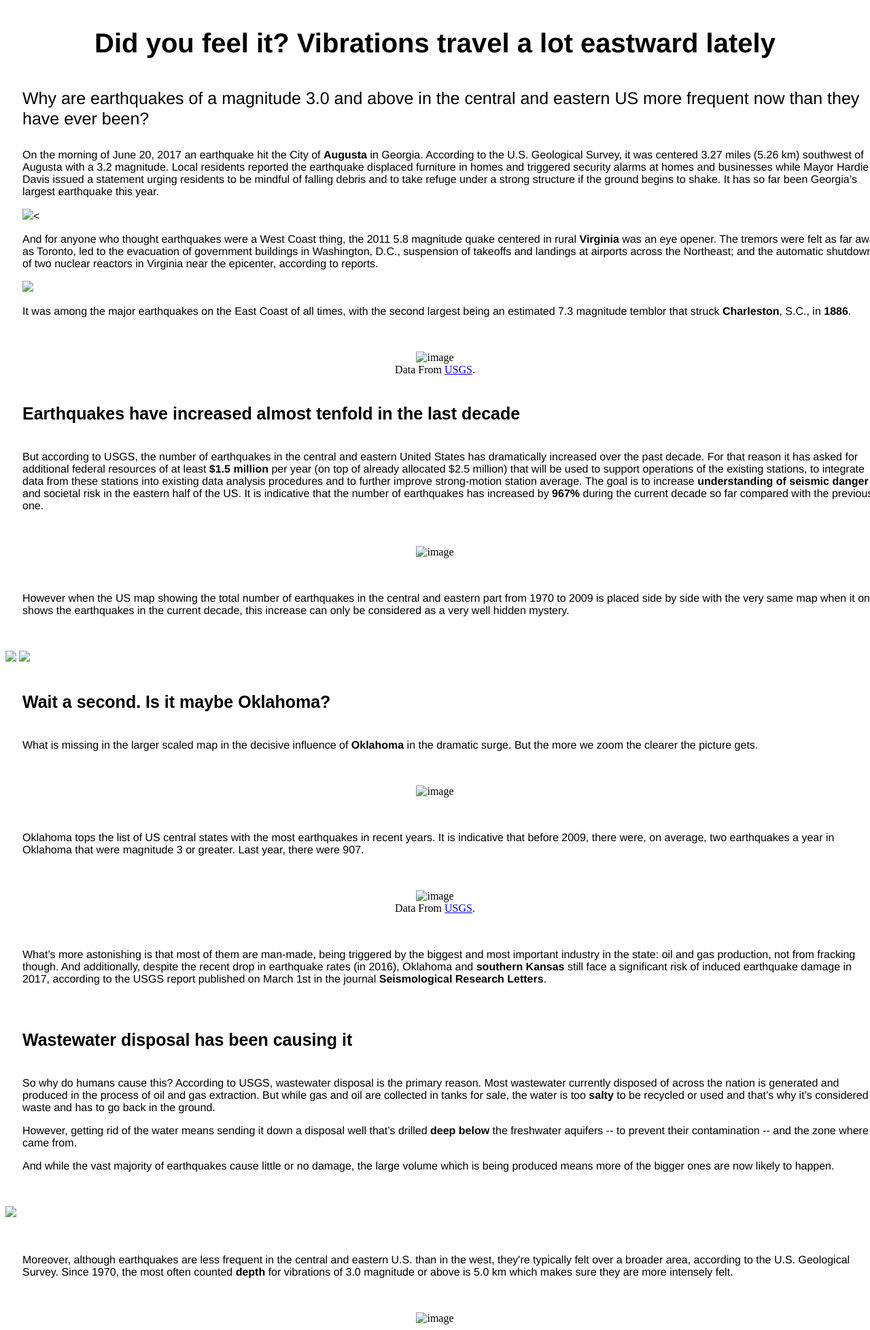
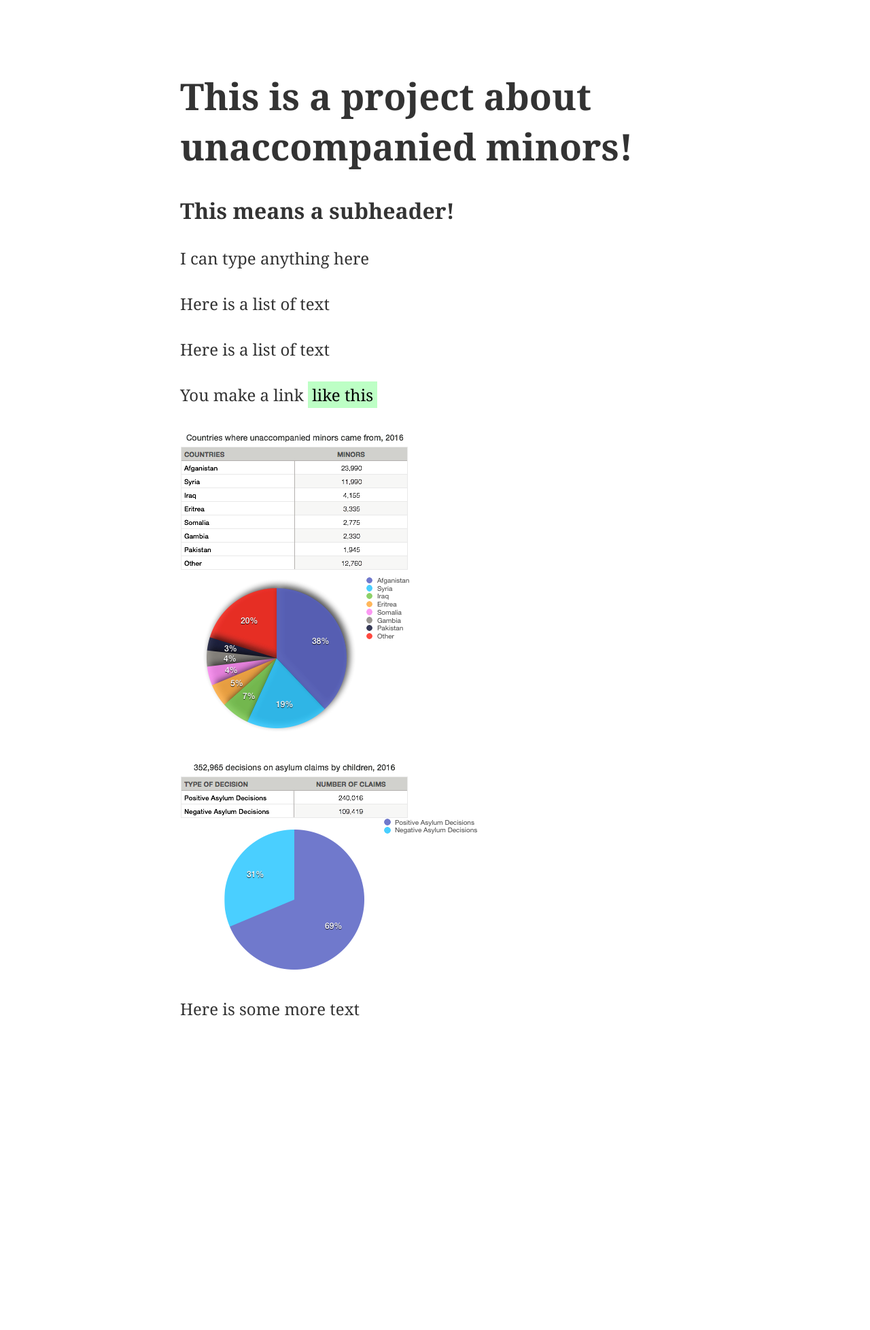
Before and after one commit to chrgavalas/data-projects, a Jekyll site: the page built from docs/Unaccompanied-Minors/index.md, in a window 1280 px wide. Shown: the whole page at 68% size. Built offline with Jekyll 4.4.1, drawn with Linux system fonts in a browser that asks for light colours; after the commit the page ends 1597 px from its top, so only the background shows below that.

Commit message:
new changes

```diff
--- a/docs/Unaccompanied-Minors/index.html
+++ /dev/null
@@ -1,51 +0,0 @@
-<!DOCTYPE html>
-<html>
-  <head>
-    <meta charset="UTF-8">
-    <link href="https://fonts.googleapis.com/css?family=Cabin|Inconsolata|Nunito|Nunito+Sans|Pacifico|Quicksand|Roboto|Rubik|VT323" rel="stylesheet">
-    <link rel="stylesheet" type="text/css" href="style.css">
-    <title>Data Studio Menu</title>
-  </head>
-  <body>
-  <h1 class="restaurant">Did you feel it? Vibrations travel a lot eastward lately</h1>
-  <div class="text"> Why are earthquakes of a magnitude 3.0 and above in the central and eastern US more frequent now than they have ever been?  </div>
-  <div class="article_after_title"> <p>On the morning of June 20, 2017 an earthquake hit the City of <b>Augusta</b> in Georgia. According to the U.S. Geological Survey, it was centered 3.27 miles (5.26 km) southwest of Augusta with a 3.2 magnitude. Local residents reported the earthquake displaced furniture in homes and triggered security alarms at homes and businesses while Mayor Hardie Davis issued a statement urging residents to be mindful of falling debris and to take refuge under a strong structure if the ground begins to shake. It has so far been Georgia’s largest earthquake this year.</p>
-  <img src="earth-georgia.png"><
-  <p>And for anyone who thought earthquakes were a West Coast thing, the 2011 5.8 magnitude quake centered in rural <b>Virginia</b> was an eye opener. The tremors were felt as far away as Toronto, led to the evacuation of government buildings in Washington, D.C., suspension of takeoffs and landings at airports across the Northeast; and the automatic shutdown of two nuclear reactors in Virginia near the epicenter, according to reports.
-</p>
-  <img src="virginia.png">
-  <p> It was among the major earthquakes on the East Coast of all times, with the second largest being an estimated 7.3 magnitude temblor that struck <b>Charleston</b>, S.C., in <b>1886</b>. </p> </div>
-  <div style="text-align: center;"><img src="large-quakes.png" ALT="image"></div>
-  <div> Data From <a href="https://www.usgs.gov/" target="blank"> USGS</a>. </div>
-  <h3 class="title"> Earthquakes have increased almost tenfold in the last decade </h3>
-  <div class="article_after_title">  But according to USGS, the number of earthquakes in the central and eastern United States has dramatically increased over the past decade. For that reason it has asked for additional federal resources of at least <b>$1.5 million</b> per year (on top of already allocated $2.5 million) that will be used to support operations of the existing stations, to integrate data from these stations into existing data analysis procedures and to further improve strong-motion station average. The goal is to increase <b>understanding of seismic danger</b> and societal risk in the eastern half of the US. It is indicative that the number of earthquakes has increased by <b>967%</b> during the current decade so far compared with the previous one.
-  </div>
-  <div style="text-align: center;"><img src="increase-quakes.png" ALT="image"></div>
-  <div class="story_article">  However when the US map showing the total number of earthquakes in the central and eastern part from 1970 to 2009 is placed side by side with the very same map when it only shows the earthquakes in the current decade, this increase can only be considered as a very well hidden mystery. </div>
-  <img src="red-dots.png">
-  <img src="green-dots.png">
-  <h3 class="title"> Wait a second. Is it maybe Oklahoma? </h3>
-  <div class="article_after_title"> What is missing in the larger scaled map in the decisive influence of <b>Oklahoma</b> in the dramatic surge. But the more we zoom the clearer the picture gets. </div>
-  <div style="text-align: center;"><img src="oklahoma-dots.png" ALT="image"></div>
-  <div class="story_article"> Oklahoma tops the list of US central states with the most earthquakes in recent years. It is indicative that before 2009, there were, on average, two earthquakes a year in Oklahoma that were magnitude 3 or greater. Last year, there were 907.</div>
-  <div style="text-align: center;"><img src="oklahoma-first.png" ALT="image"></div>
-  <div> Data From <a href="https://www.usgs.gov/" target="blank"> USGS</a>. </div>
-  <div class="story_article"> What’s more astonishing is that most of them are man-made, being triggered by the biggest and most important industry in the state: oil and gas production, not from fracking though. And additionally, despite the recent drop in earthquake rates (in 2016), Oklahoma and <b>southern Kansas</b> still face a significant risk of induced earthquake damage in 2017, according to the USGS report published on March 1st in the journal <b>Seismological Research Letters</b>.
-  </div>
-  <h3 class="title"> Wastewater disposal has been causing it </h3>
-  <div class="article_after_title"> <p>So why do humans cause this? According to USGS, wastewater disposal is the primary reason. Most wastewater currently disposed of across the nation is generated and produced in the process of oil and gas extraction. But while gas and oil are collected in tanks for sale, the water is too <b>salty</b> to be recycled or used and that’s why it’s considered waste and has to go back in the ground.<p/><p>However, getting rid of the water means sending it down a disposal well that’s drilled <b>deep below</b> the freshwater aquifers -- to prevent their contamination -- and the zone where it came from.</p><p>And while the vast majority of earthquakes cause little or no damage, the large volume which is being produced means more of the bigger ones are now likely to happen.</p> </div>
-  <img src="oklahoma-disposal-well.jpg">
-  <div class="story_article"> Moreover, although earthquakes are less frequent in the central and eastern U.S. than in the west, they're typically felt over a broader area, according to the U.S. Geological Survey. Since 1970, the most often counted <b>depth</b> for vibrations of 3.0 magnitude or above is 5.0 km which makes sure they are more intensely felt.  </div>
-  <div style="text-align: center;"><img src="earthquake-depth.png" ALT="image">
-
-</div>
-
-
-
-
-
-
-
-
-  </body>
-</html>
--- /dev/null
+++ b/docs/Unaccompanied-Minors/index.md
@@ -0,0 +1,24 @@
+---
+
+title: A Very Cool Project
+layout: project
+
+---
+
+# This is a project about unaccompanied minors!
+
+## This means a subheader!
+
+I can type anything here
+
+Here is a list of text
+
+Here is a list of text
+
+You make a link [like this](www.google.com)
+
+![](countries-origin.png)
+
+![](decisions.png)
+
+Here is some more text
--- a/docs/Unaccompanied-Minors/style.css
+++ /dev/null
@@ -1,126 +0,0 @@
-
-div {
-    width: 100%;
-    text-align: center;
-}
-img {
-    width: 500px;
-    margin: 0 auto;
-}
-
-
-.restaurant {
-     color: black; /* simple color name or hex value: #123456 */
-     font-family: 'Helvetica', sans-serif; /* see above */
-     font-size:40px;
-     line-height:72px;
-     margin-bottom: 30px;
-     text-align: center; /* left, right, center, justify */
- }
-
- .text {
-     color: black; /* simple color name or hex value: #123456 */
-     font-family: 'Helvetica', serif; /* see above */
-     font-size:25px;
-     line-height:30px;
-     margin-left: 25px;
-     margin-right: 30px;
-     margin-bottom: 30px;
-     text-align: left; /* left, right, center, justify */
- }
-
-
- .story_article {
-     color: black; /* simple color name or hex value: #123456 */
-     font-style: normal;
-     font-family: 'Helvetica', serif; /* see above */
-     font-size:16px;
-     line-height:1.125rem;
-     margin-left: 25px;
-     margin-right: 20px;
-     margin-top: 50px;
-     margin-bottom: 50px;
-     text-align: left; /* left, right, center, justify */
- }
-
-  .article_after_title {
-     color: black; /* simple color name or hex value: #123456 */
-     font-style: normal;
-     font-family: 'Helvetica', serif; /* see above */
-     font-size:16px;
-     line-height:1.125rem;
-     margin-left: 25px;
-     margin-right: 20px;
-     margin-top: 15px;
-     margin-bottom: 50px;
-     text-align: left; /* left, right, center, justify */
- }
-
-  .title {
-     color: black; /* simple color name or hex value: #123456 */
-     font-family: sans-serif; /* see above */
-     font-size:25px;
-     line-height:60px;
-     margin-left: 25px;
-     margin-right: 20px;
-     text-align: left; /* left, right, center, justify */
- }
-
-.menu_title {
-     color: grey; /* simple color name or hex value: #123456 */
-     font-family: 'Stencil Std', fantasy; /* see above */
-     font-size:30px;
-     line-height:72px;
-     text-align: center; /* left, right, center, justify */
- }
-
-.categories {
-     color: grey; /* simple color name or hex value: #123456 */
-     font-family: 'Cabin', sans-serif; /* see above */
-     font-size:30px;
-     line-height:72px;
-     margin-top: 36px;
-     text-align: center; /* left, right, center, justify */
- }
-
-.dishes {
-     color: grey; /* simple color name or hex value: #123456 */
-     font-family: 'Quicksand', sans-serif; /* see above */
-     font-size:15px;
-     line-height:72px;
-     margin-top: 20px;
-     margin-bottom: 20px;
-     text-align: center; /* left, right, center, justify */
- }
-
-.sample {
-     color: blue; /* simple color name or hex value: #123456 */
-     font-family: 'Quicksand', sans-serif; /* see above */
-     font-size:32px;
-     line-height:42px;
-     margin-top: 96px;
-     margin-bottom: 87px;
-     text-align: left; /* left, right, center, justify */
- }
-
-
-.test {
-     color: grey; /* simple color name or hex value: #123456 */
-     font-family: 'Quicksand', sans-serif; /* see above */
-     font-size:32px;
-     line-height:72px;
-     text-align: left; /* left, right, center, justify */
- }
-
- body {
- 	  test-align: center;
- }
-
-/* some possible styles to add
-.course
-.dish-name
-.dish-description
-.price
-.beverage
-
-*/
--- a/docs/assets/css/main.css
+++ b/docs/assets/css/main.css
@@ -29,6 +29,10 @@ p {
   line-height: 1.8;
 }
 
+#project p {
+  font-size: 16px;
+}
+
 li {
   font-size: 24px;
   line-height: 1.8;
```
